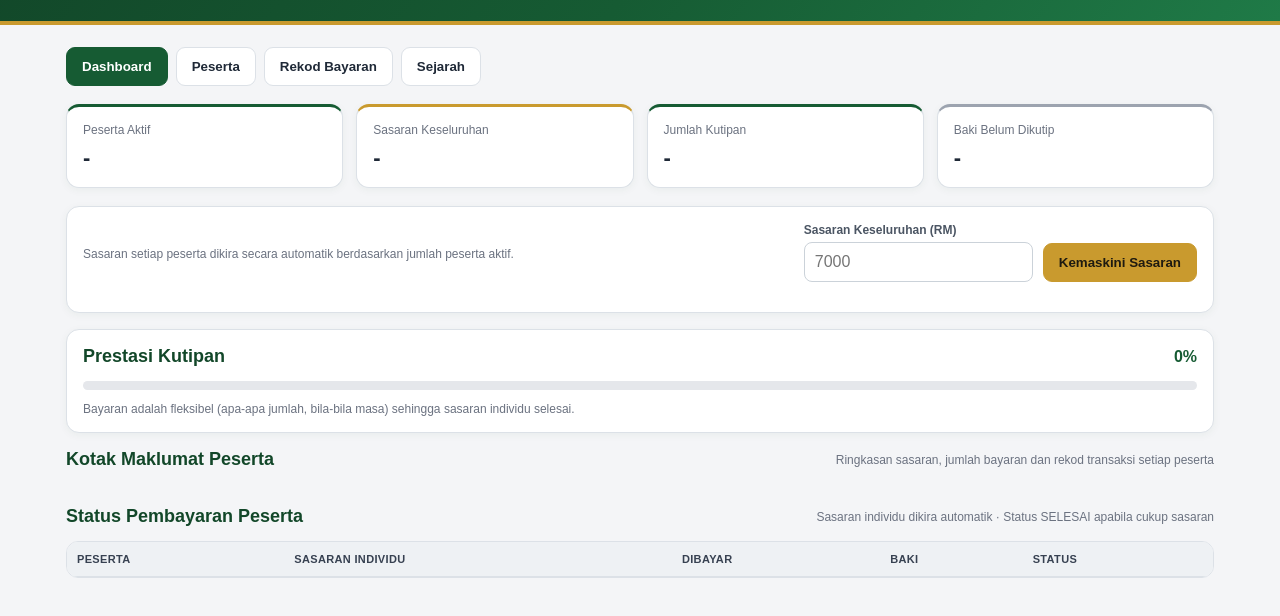
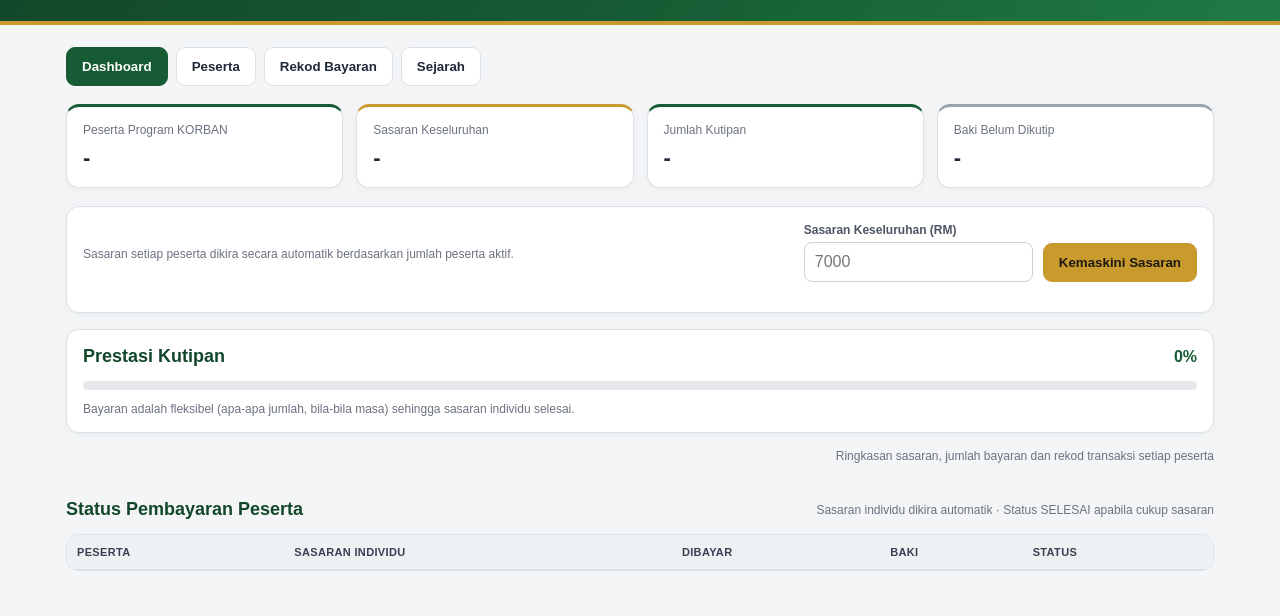
Before and after one commit to fatizaha82-hub/Kutipan_Korban_2027, a plain HTML site: page index.html in a window 1280 px wide. Shown: the part 76-692 px from the top of the page. Drawn offline with Linux system fonts and the light colour scheme.

Commit message:
Update index.html

```diff
--- a/index.html
+++ b/index.html
@@ -107,7 +107,7 @@
 
     <section id="dashboard" class="section active">
       <div class="grid">
-        <div class="card metric"><small>Peserta Aktif</small><strong id="mCount">-</strong></div>
+        <div class="card metric"><small>Peserta Program KORBAN</small><strong id="mCount">-</strong></div>
         <div class="card metric"><small>Sasaran Keseluruhan</small><strong id="mTarget">-</strong></div>
         <div class="card metric"><small>Jumlah Kutipan</small><strong id="mPaid">-</strong></div>
         <div class="card metric"><small>Baki Belum Dikutip</small><strong id="mBalance">-</strong></div>
@@ -137,7 +137,7 @@
       </div>
 
       <div class="sectionhead">
-        <h2>Kotak Maklumat Peserta</h2>
+        <h2></h2>
         <span class="muted">Ringkasan sasaran, jumlah bayaran dan rekod transaksi setiap peserta</span>
       </div>
       <div class="p-cards-grid" id="participantCards"></div>
```
